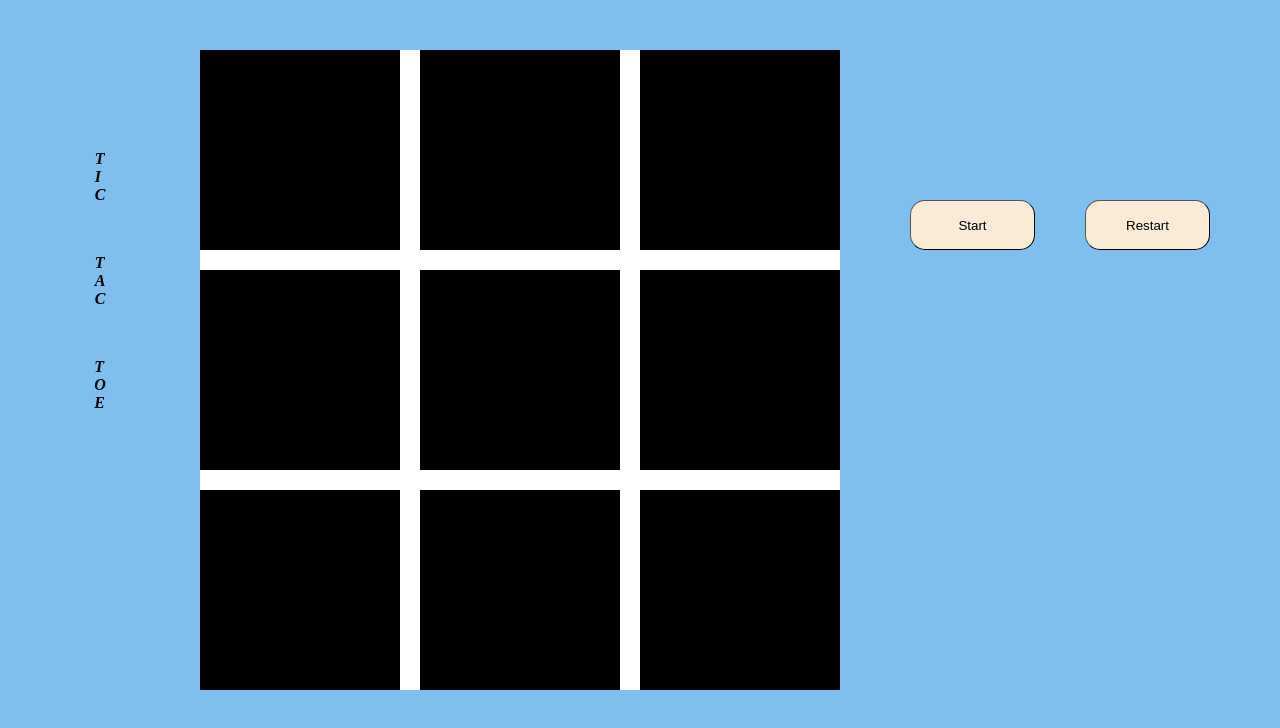
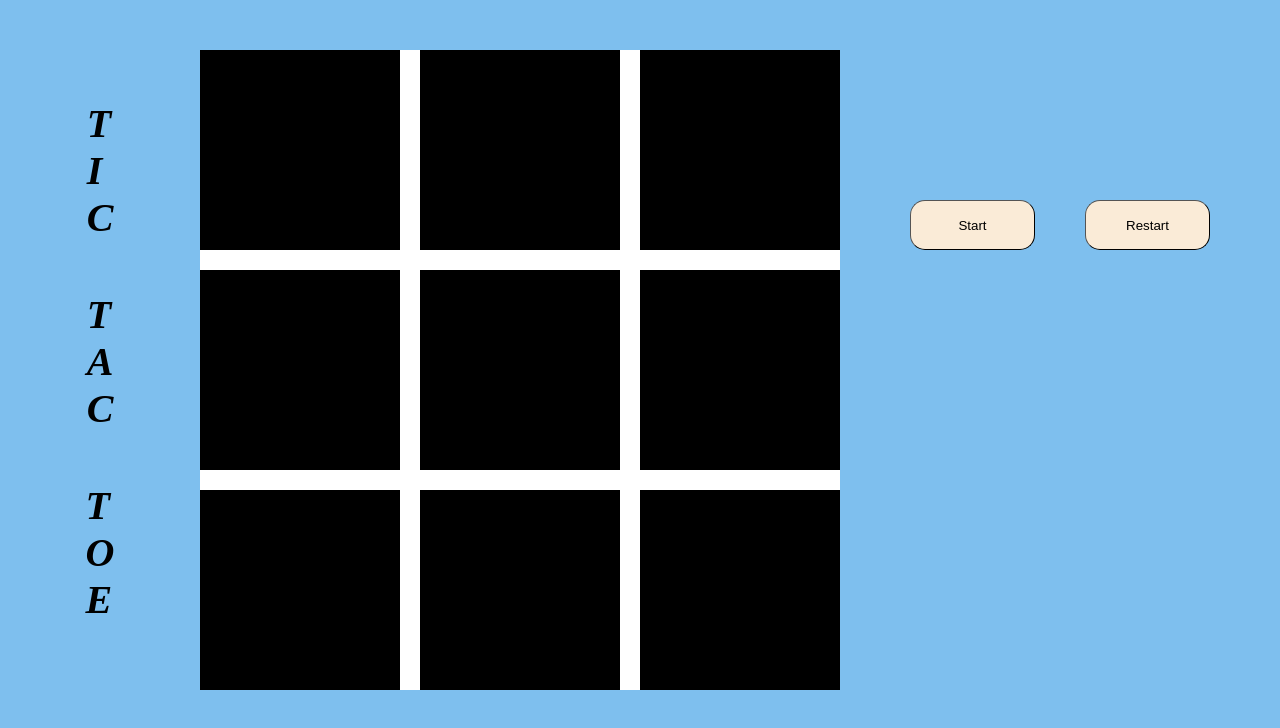
Before and after one commit to reezymane/tic-tac-toe, a plain HTML site: page index.html in a window 1280 px wide. Drawn offline with Linux system fonts and the light colour scheme.

Commit message:
Adjust header top padding and set font size

```diff
--- a/style.css
+++ b/style.css
@@ -22,10 +22,11 @@ header {
     /*Center title horizontally*/
     align-items: center;
 
-    padding-top: 150px;
+    padding-top: 100px;
 
     font-style: italic;
     font-weight: bold;
+    font-size: 40px;
 }
 
 .mainContainer {
```
